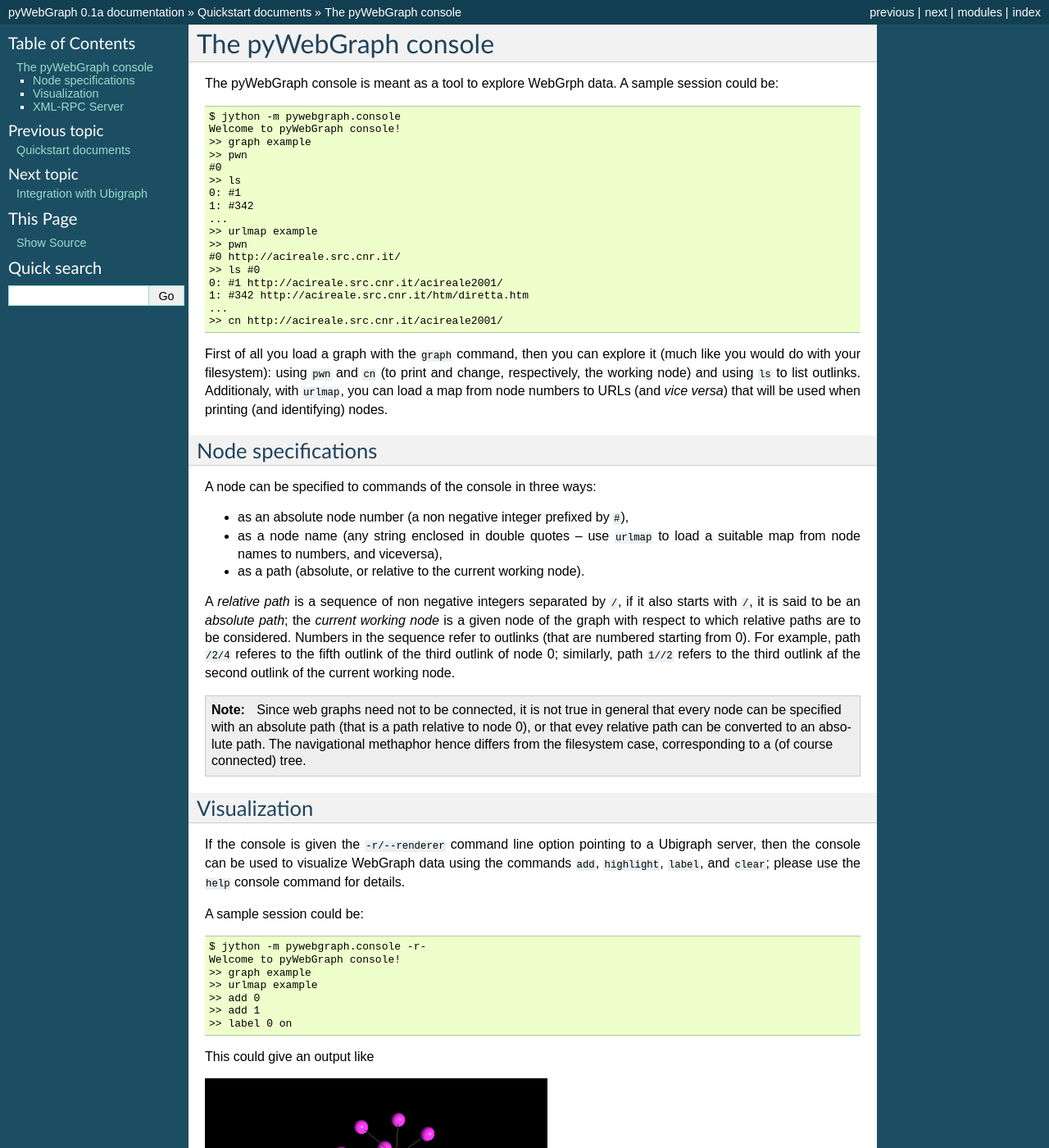
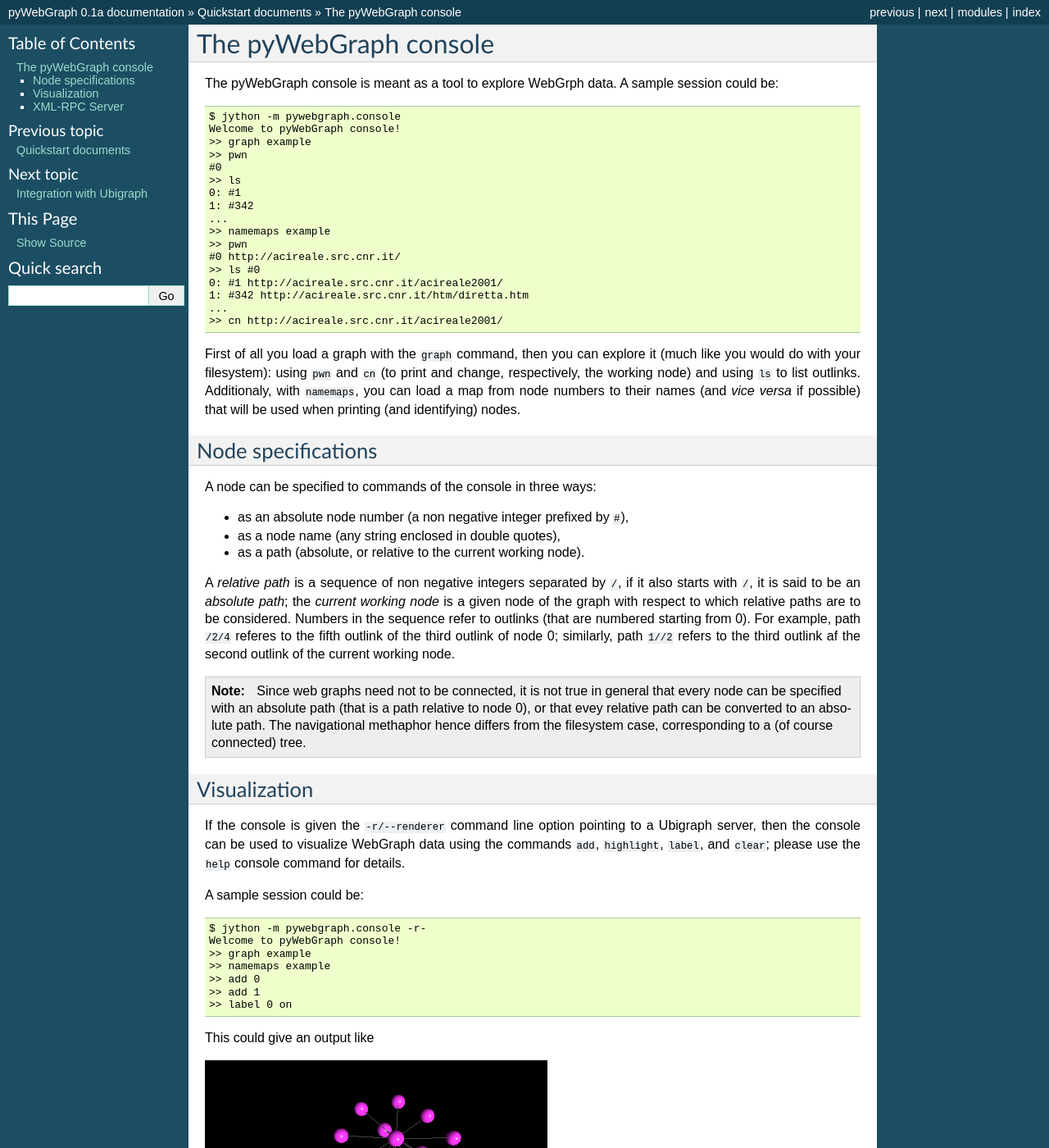
Before and after one commit to mapio/py-web-graph, a Sphinx documentation site: the page built from docs/quickstart/console.rst, in a window 1280 px wide and 1400 px high. Shown: the whole window at 82% size. Built offline with Sphinx 7.4.7, drawn with Linux system fonts in a browser that asks for light colours.

Commit message:
Now nodes have names not URLs

```diff
--- a/docs/quickstart/console.rst
+++ b/docs/quickstart/console.rst
@@ -14,7 +14,7 @@
 	0: #1
 	1: #342
 	...
-	>> urlmap example
+	>> namemaps example
 	>> pwn
 	#0 http://acireale.src.cnr.it/
 	>> ls #0
@@ -23,7 +23,7 @@
 	...
 	>> cn http://acireale.src.cnr.it/acireale2001/
 
-First of all you load a graph with the :samp:`graph` command, then you can explore it (much like you would do with your filesystem): using :samp:`pwn` and :samp:`cn` (to print and change, respectively, the working node) and using :samp:`ls` to list outlinks. Additionaly, with :samp:`urlmap`, you can load a map from node numbers to URLs (and *vice versa*) that will be used when printing (and identifying) nodes.
+First of all you load a graph with the :samp:`graph` command, then you can explore it (much like you would do with your filesystem): using :samp:`pwn` and :samp:`cn` (to print and change, respectively, the working node) and using :samp:`ls` to list outlinks. Additionaly, with :samp:`namemaps`, you can load a map from node numbers to their names (and *vice versa* if possible) that will be used when printing (and identifying) nodes.
 
 
 Node specifications
@@ -32,7 +32,7 @@
 A node can be specified to commands of the console in three ways:
 
 * as an absolute node number (a non negative integer prefixed by ``#``),
-* as a node name (any string enclosed in double quotes -- use :samp:`urlmap` to load a suitable map from node names to numbers, and viceversa),
+* as a node name (any string enclosed in double quotes),
 * as a path (absolute, or relative to the current working node).
 
 A :dfn:`relative path` is a sequence of non negative integers separated by ``/``, if it also starts with ``/``, it is said to be an :dfn:`absolute path`; the :dfn:`current working node` is a given node of the graph with respect to which relative paths are to be considered. Numbers in the sequence refer to outlinks (that are numbered starting from 0). For example, path ``/2/4`` referes to the fifth outlink of the third outlink of node 0; similarly, path ``1//2`` refers to the third outlink af the second outlink of the current working node.
@@ -53,7 +53,7 @@
 	$ jython -m pywebgraph.console -r-
 	Welcome to pyWebGraph console!
 	>> graph example
-	>> urlmap example
+	>> namemaps example
 	>> add 0
 	>> add 1
 	>> label 0 on
```
Also changed, not shown: 9 other files.
